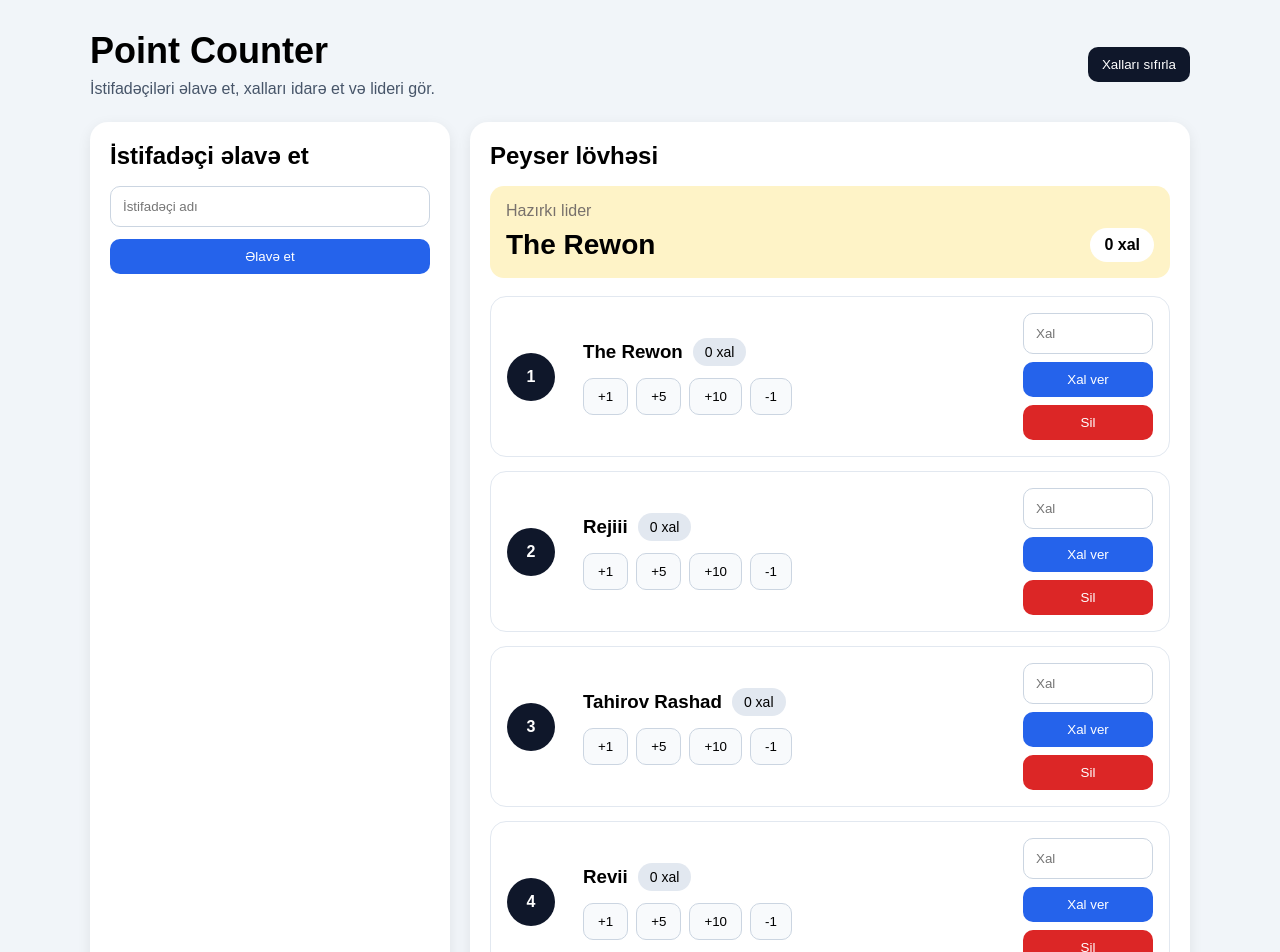
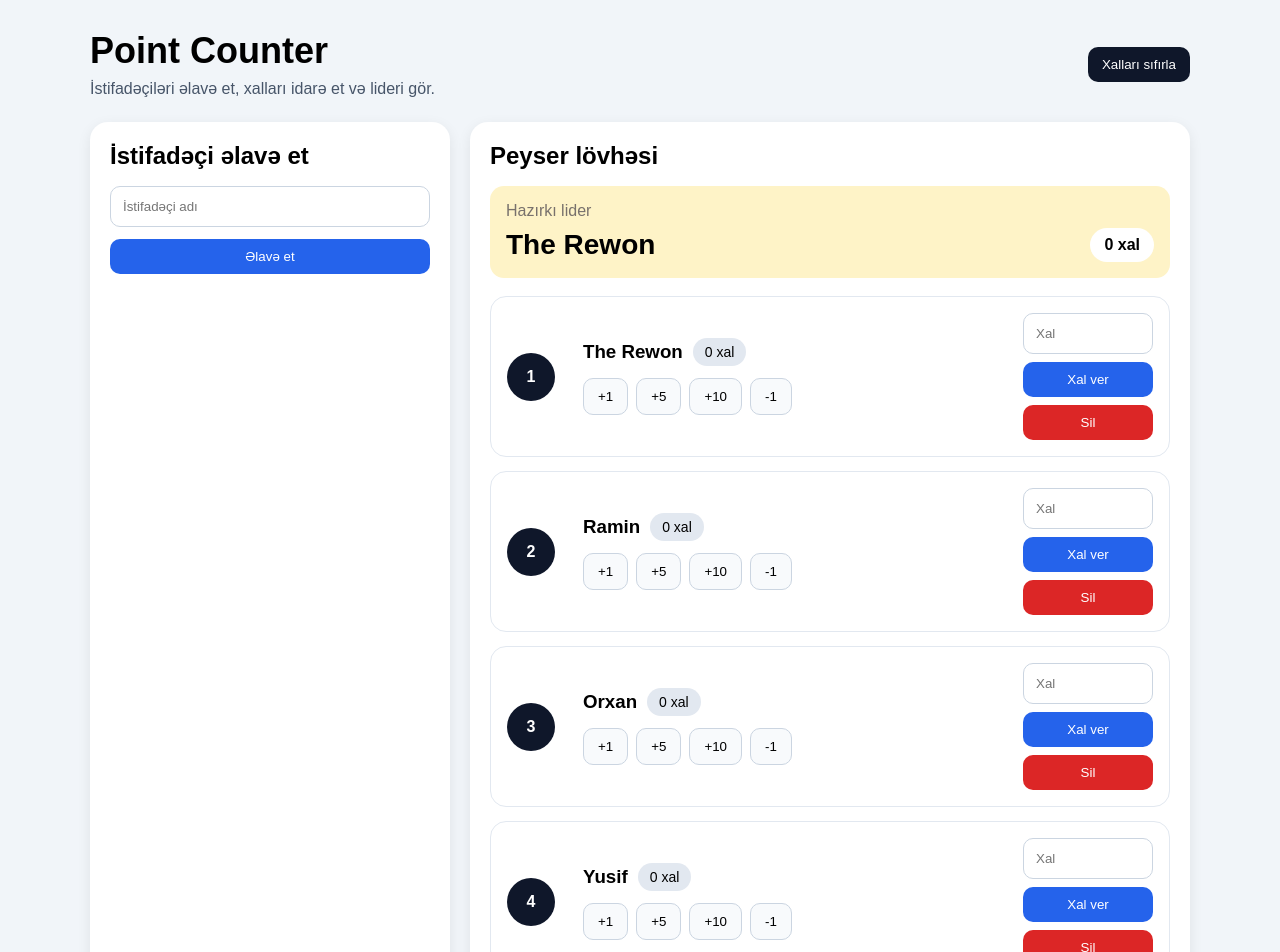
Before and after one commit to therewon/point-counter, a React (Vite) app: page / in a window 1280 px wide. Shown: the top 952 px of the page. Built offline with nearby package versions, Linux system fonts and the light colour scheme.

Commit message:
Update App.jsx

```diff
--- a/src/App.jsx
+++ b/src/App.jsx
@@ -5,9 +5,9 @@ export default function App() {
   const [playerName, setPlayerName] = useState("");
   const [players, setPlayers] = useState([
     { id: 1, name: "The Rewon", score: 0 },
-    { id: 2, name: "Rejiii", score: 0 },
-    { id: 2, name: "Tahirov Rashad", score: 0 },
-    { id: 2, name: "Revii", score: 0 },
+    { id: 2, name: "Ramin", score: 0 },
+    { id: 2, name: "Orxan", score: 0 },
+    { id: 2, name: "Yusif", score: 0 },
   ]);
   const [scoreInput, setScoreInput] = useState({});
 
```
